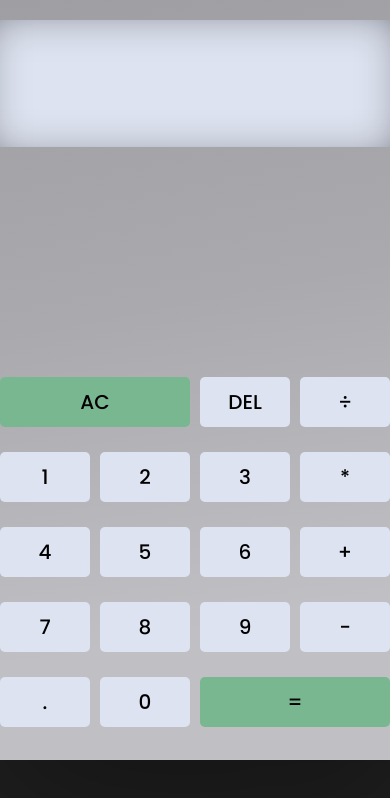
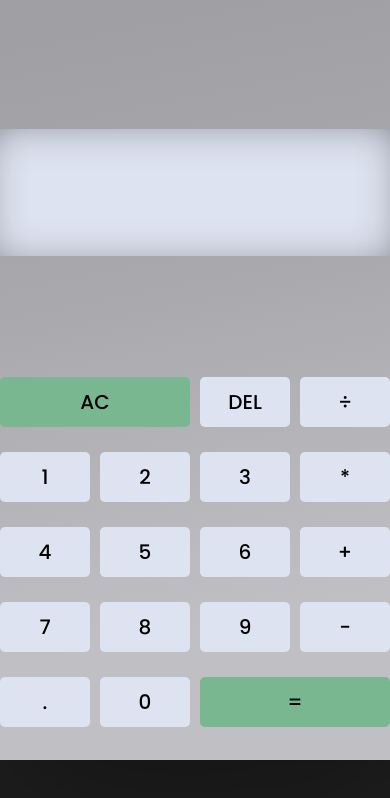
Before and after one commit to giovanniclopes/calculator, a plain HTML site: page index.html in a window 390 px wide. Drawn offline with Linux system fonts and the light colour scheme.

Commit message:
Update style.css

```diff
--- a/style.css
+++ b/style.css
@@ -96,7 +96,7 @@ button:active {
 
 @media (max-width: 600px) {
     .output {
-    margin-bottom: auto;
+    margin: 10px 0 10px 0;
     }
 }
 
```
